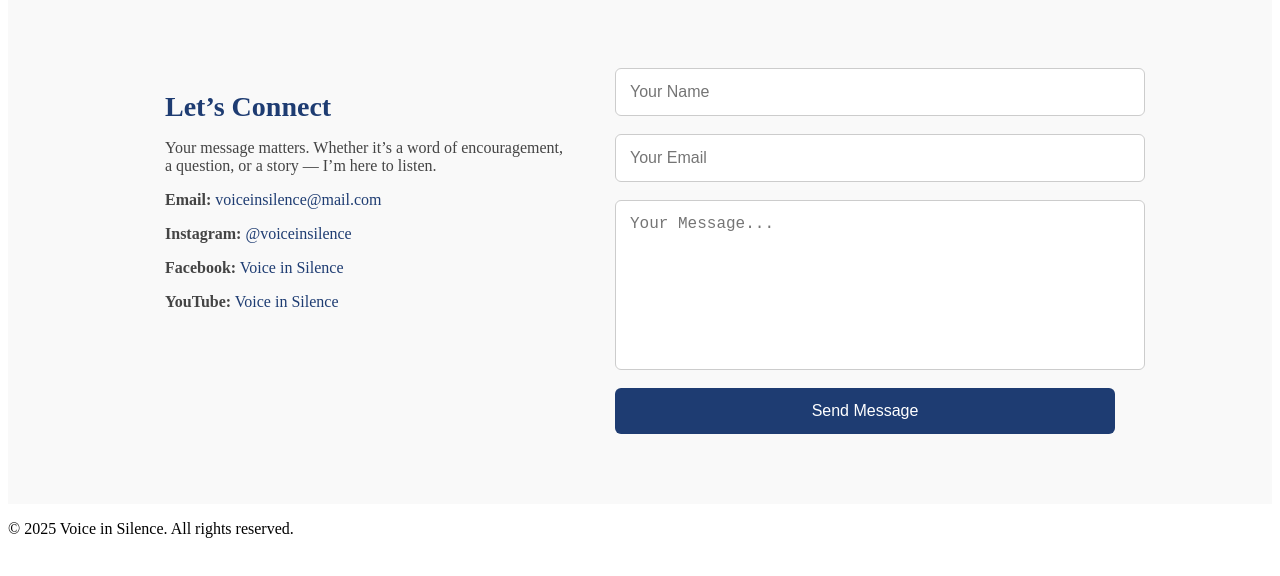
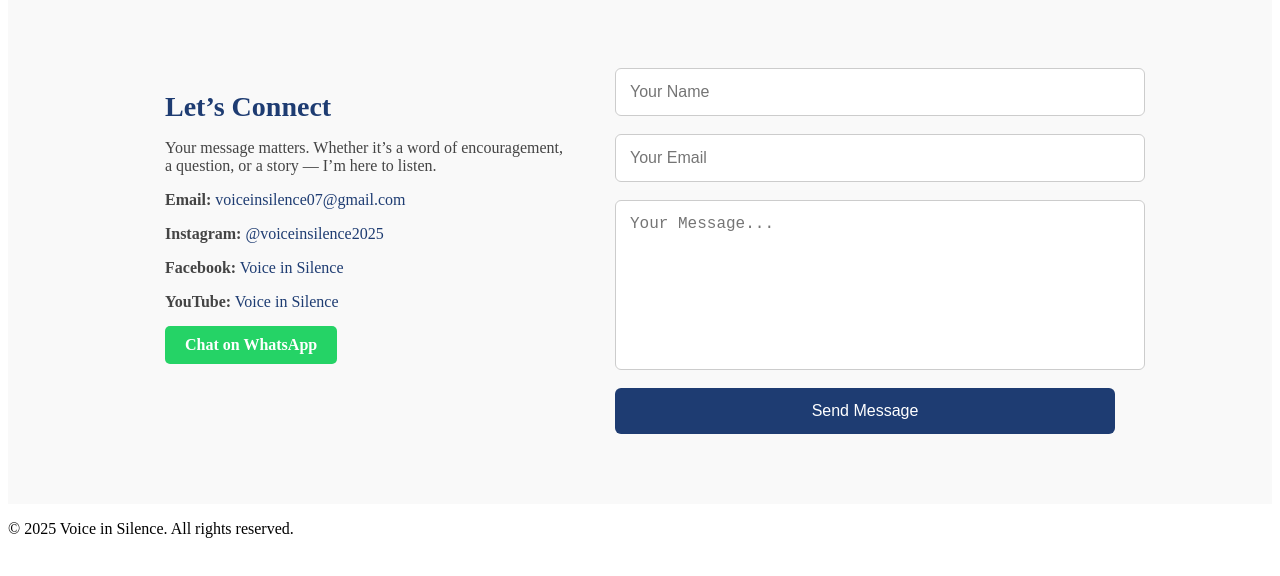
Before and after one commit to kayustola/voice-in-silence, a plain HTML site: page contact.html in a window 1280 px wide. Shown: the part 100-676 px from the top of the page. Drawn offline with Linux system fonts and the light colour scheme.

Commit message:
Update contact.html

```diff
--- a/contact.html
+++ b/contact.html
@@ -28,12 +28,23 @@
         <h2>Let’s Connect</h2>
         <p>Your message matters. Whether it’s a word of encouragement, a question, or a story — I’m here to listen.</p>
 
-        <p><strong>Email:</strong> <a href="voiceinsilence07@gmail.com">voiceinsilence@mail.com</a></p>
-        <p><strong>Instagram:</strong> <a href="https://instagram.com/voiceinsilence2025" target="_blank">@voiceinsilence</a></p>
-        <p><strong>Facebook:</strong> <a href="https://facebook.com/voiceinsilence" target="_blank">Voice in Silence</a></p>
+         <p><strong>Email:</strong> <a href="voiceinsilence07@gmail.com">voiceinsilence07@gmail.com </a></p>
+      <p><strong>Instagram:</strong> <a href="https://instagram.com/voiceinsilence2025" target="_blank">@voiceinsilence2025</a></p>
+         <p><strong>Facebook:</strong> <a href="https://www.facebook.com/profile.php?id=61575756113111" target="_blank">Voice in Silence</a></p>
         <p><strong>YouTube:</strong> <a href="https://youtube.com/@voiceinsilence" target="_blank">Voice in Silence</a></p>
-      </div>
-
+        <a href="https://wa.me/2349135383367?text=Hi%20there%2C%20I%20just%20visited%20your%20Voice%20in%20Silence%20blog!"target=_blank" rel="noopener noreferrer" style="
+  display: inline-block;
+  background-color: #25D366;
+  color: white;
+  padding: 10px 20px;
+  border-radius: 5px;
+  font-size: 16px;
+  text-decoration: none;
+  font-weight: bold;
+">
+  Chat on WhatsApp
+</a>
+        </div>
         <form action="https://formsubmit.co/voiceinsilence07@gmail.com" method="POST" class="contact-form">
         <input type="hidden" name="_captcha" value="false">
         <input type="text" name="name" placeholder="Your Name" required />
```
